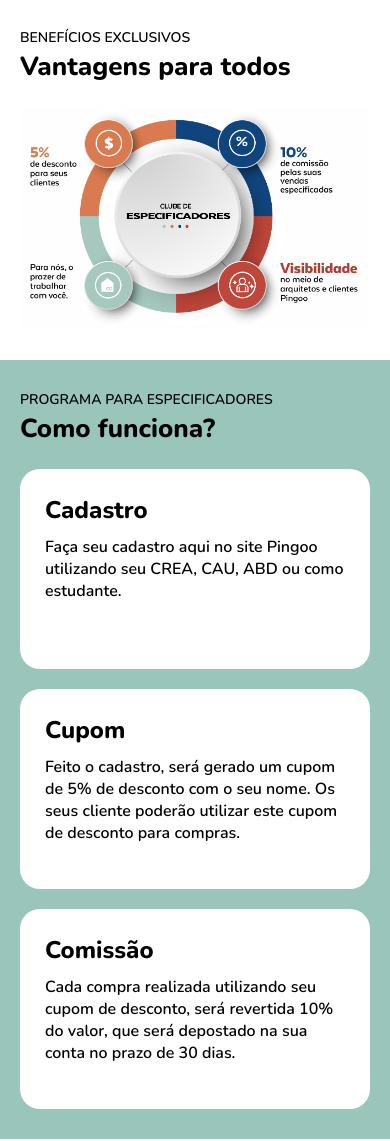
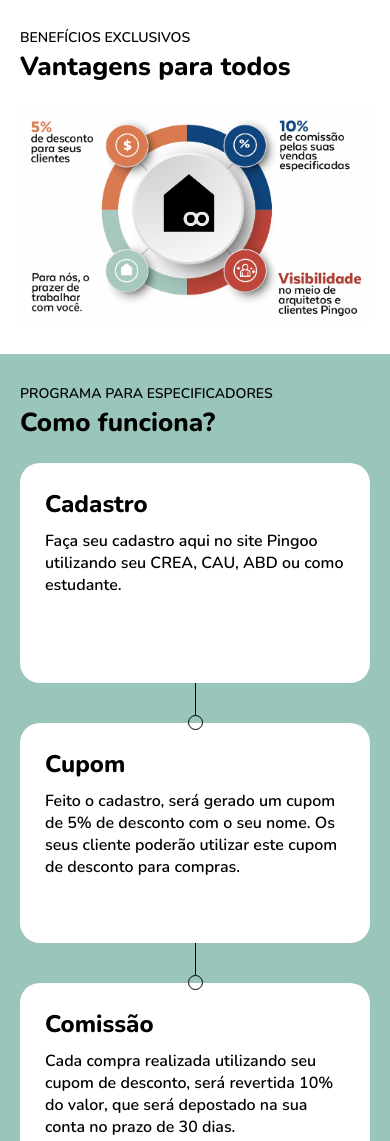
Before and after one commit to ntlok/clubeEspecificadores, a plain HTML site: page index.html in a window 390 px wide. Shown: the part 583-1724 px from the top of the page. Drawn offline with nearby package versions, Linux system fonts and the light colour scheme.

Commit message:
font change

```diff
--- a/index.html
+++ b/index.html
@@ -71,9 +71,9 @@
         </div>
         <div class="desconts">
           <div class="desconts__items">
-            <img src="/img/Fluxograma-especificadores-desktop.png" alt="">
+            <img class="desktop__img" src="/img/Fluxograma-especificadores-desktop.png" alt="">
+            <img class="mobile__img" src="/img/Fluxograma-especificadores-mobile.png" alt="">
           </div>
-
         </div>
       </div>
     </div>
@@ -160,7 +160,7 @@
             <p>Você irá receber o valor da comissão (10% da compra) na sua conta bancária cadastrada.</p>
           </div>
           <div>
-            <span>Existe um valor de comrpa mínimo?</span>
+            <span>Existe um valor de compra mínimo?</span>
             <p>Não.</p>
           </div>
           <div>
--- a/style/scss/_home.scss
+++ b/style/scss/_home.scss
@@ -19,6 +19,7 @@
   &__desktop {
 
     &__wrapper {
+      height: 390px;
       display: flex;
       justify-content: space-between;
       position: relative;
@@ -30,14 +31,10 @@
       }
     }
 
-    &__details {
-      position: absolute;
-      width: 566px;
-    }
-
     &__title {
-      font-size: 48px;
-      font-weight: 400;
+      font-size: 28px;
+      font-weight: 600;
+      line-height: 50px;
       text-transform: uppercase;
       // font-family: $font-title;
 
@@ -45,32 +42,34 @@
         font-weight: 800;
         line-height: 40px;
         text-transform: uppercase;
-        font-size: 68px;
+        font-size: 48px;
       }
     }
 
 
     &__details {
-      flex: 1;
+      position: absolute;
+      width: 540px;
 
       p {
-        font-size: 32px;
+        font-size: 26px;
         margin-top: 10px;
         font-weight: 600;
+        line-height: 36px;
       }
 
       .buttons {
         display: flex;
         flex-direction: column;
         gap: 15px;
-        margin-top: 40px;
+        margin-top: 30px;
       }
 
       button {
         padding: 10px;
-        font-size: 28px;
+        font-size: 22px;
         font-weight: 600;
-        width: 280px;
+        width: 240px;
         cursor: pointer;
 
 
@@ -82,9 +81,9 @@
 
     &__img {
       width: 100%;
-      height: 500px;
+      height: 390px;
       img {
-        height: 500px;
+        height: 390px;
         // max-width: 500px;
         width: 100%;
         object-fit: cover;
@@ -106,7 +105,9 @@
 
     padding: 30px 0;
     display: flex;
-    gap: 20px;
+    position: relative;
+    // height: 410px;
+    // gap: 7%;
   }
 
   &__titles {
@@ -132,13 +133,31 @@
     &__items {
       display: flex;
       flex-direction: column;
+      align-items: center;
+      width: 100%;
+      flex: 1;
+
+
+
+      .desktop__img {
+        // position: absolute;
+        // top: 0;
+        display: flex;
+        width: 100%;
+        max-width: 600px;
+        margin-left: 30px;
+      }
+
+      .mobile__img {
+        display: none;
+
+      }
     }
 
     img {
       // width: 100%;
       width: 550px;
 
-      margin-left: 40px;
     }
 
     span {
@@ -177,17 +196,79 @@
   &__details {
     display: flex;
     align-items: center;
-    justify-content: space-evenly;
-    gap: 10px;
+    justify-content: center;
+    gap: 122px;
     margin-top: 20px;
+
+    @media(max-width: 1050px) {
+      flex-direction: column;
+      gap: 40px;
+    }
   }
 
   .item {
     width: 300px;
-    height: 250px;
+    min-height: 220px;
+    height: auto;
     background: $white;
     padding: 25px;
     border-radius: 20px;
+    position: relative;
+
+    &:last-child {
+      &:before, &:after {
+        display: none;
+      }
+    }
+
+    &:before {
+      content: '';
+      width: 13px;
+      height: 13px;
+      position: absolute;
+      display: block;
+      right: -122px;
+      top: 0;
+      bottom: 0;
+      margin: auto;
+      border: 1px solid #000;
+      border-radius: 50%;
+      z-index: 2;
+
+      @media(max-width: 1050px) {
+        width: 13px;
+        height: 13px;
+        left: 0;
+        right: 0;
+        bottom: -47px;
+        z-index: 99999;
+        top: initial;
+      }
+    }
+
+    &:after {
+      content: '';
+      background: #000;
+      width: 108px;
+      height: 1px;
+      position: absolute;
+      display: block;
+      right: -108px;
+      top: 0;
+      bottom: 0;
+      margin: auto;
+      z-index: 2;
+
+      @media(max-width: 1050px) {
+        width: 1px;
+        height: 32px;
+        right: -108px;
+        left: 0;
+        right: 0;
+        bottom: -32px;
+        top: initial;
+      }
+    }
 
     span {
       font-size: 28px;
@@ -428,6 +509,57 @@
       }
     }
   }
+
+  .benefits {
+    background: $white;
+    width: 100%;
+
+    &__wrapper {
+
+      padding: 30px 0;
+      display: flex;
+      flex-direction: column;
+      gap: 20px;
+    }
+
+
+    .desconts {
+      display: flex;
+      align-items: center;
+      justify-content: space-evenly;
+
+      &__items {
+        display: flex;
+        flex-direction: column;
+
+        .desktop__img {
+          // position: absolute;
+          // top: 0;
+          display: none;
+
+        }
+
+        .mobile__img {
+          display: flex;
+        }
+      }
+
+      img {
+        // width: 100%;
+        // width: 550px;
+        margin-left: 0;
+      }
+
+      span {
+        text-align: center;
+        margin-top: 10px;
+        font-size: 16px;
+        font-weight: 600;
+      }
+    }
+
+
+  }
 }
 
 @media (max-width:880px) {
@@ -500,10 +632,14 @@
     &__details {
       display: flex;
       align-items: center;
-      justify-content: space-evenly;
-      flex-direction: column;
-      gap: 20px;
+      justify-content: center;
+      gap: 122px;
       margin-top: 20px;
+
+      @media(max-width: 1050px) {
+        flex-direction: column;
+        gap: 40px;
+      }
     }
 
     .item {
@@ -638,7 +774,7 @@
 
 }
 
-@media (max-width: 650px) {
+@media (max-width: 720px) {
 
 
   .banner {
@@ -965,14 +1101,7 @@
       }
     }
 
-    &__details {
-      display: flex;
-      align-items: center;
-      justify-content: space-evenly;
-      flex-direction: column;
-      gap: 20px;
-      margin-top: 20px;
-    }
+
 
     .item {
       width: 100%;
--- a/style/scss/_reset.scss
+++ b/style/scss/_reset.scss
@@ -35,3 +35,7 @@ body {
     padding: 0 20px;
   }
 }
+
+button {
+  font-family: inherit;
+}
```
Also changed, not shown: img/Fluxograma-especificadores-mobile.png (added), img/download.png (added), style/style.css, 1 other file.
